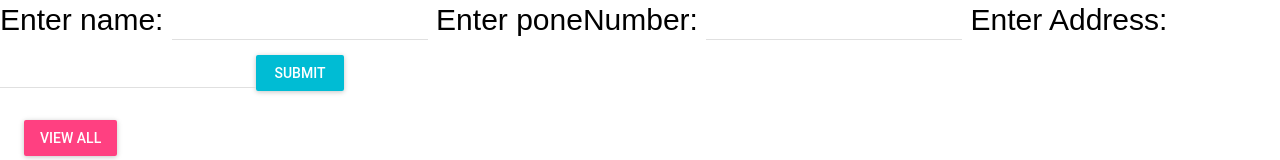
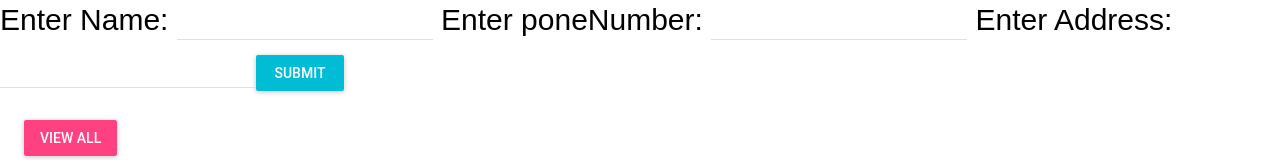
Before and after one commit to nischay30/testAmazon, a React (Create React App) app: page / in a window 1280 px wide. Shown: the top 160 px of the page. Built offline with nearby package versions, Linux system fonts and the light colour scheme; what react-tap-event-plugin would draw is missing.

Commit message:
testing jenkins 3

```diff
--- a/src/components/HomePage.jsx
+++ b/src/components/HomePage.jsx
@@ -83,7 +83,7 @@ class HomePage extends Component {
 							: null
 					}
 					<form onSubmit={ this.handleFormSubmit}>
-						<label style={{fontSize: 30}}> Enter name: </label>
+						<label style={{fontSize: 30}}> Enter Name: </label>
 						<TextField
 						  id={`${this.state.name}n`}
 							value={this.state.name}
```
